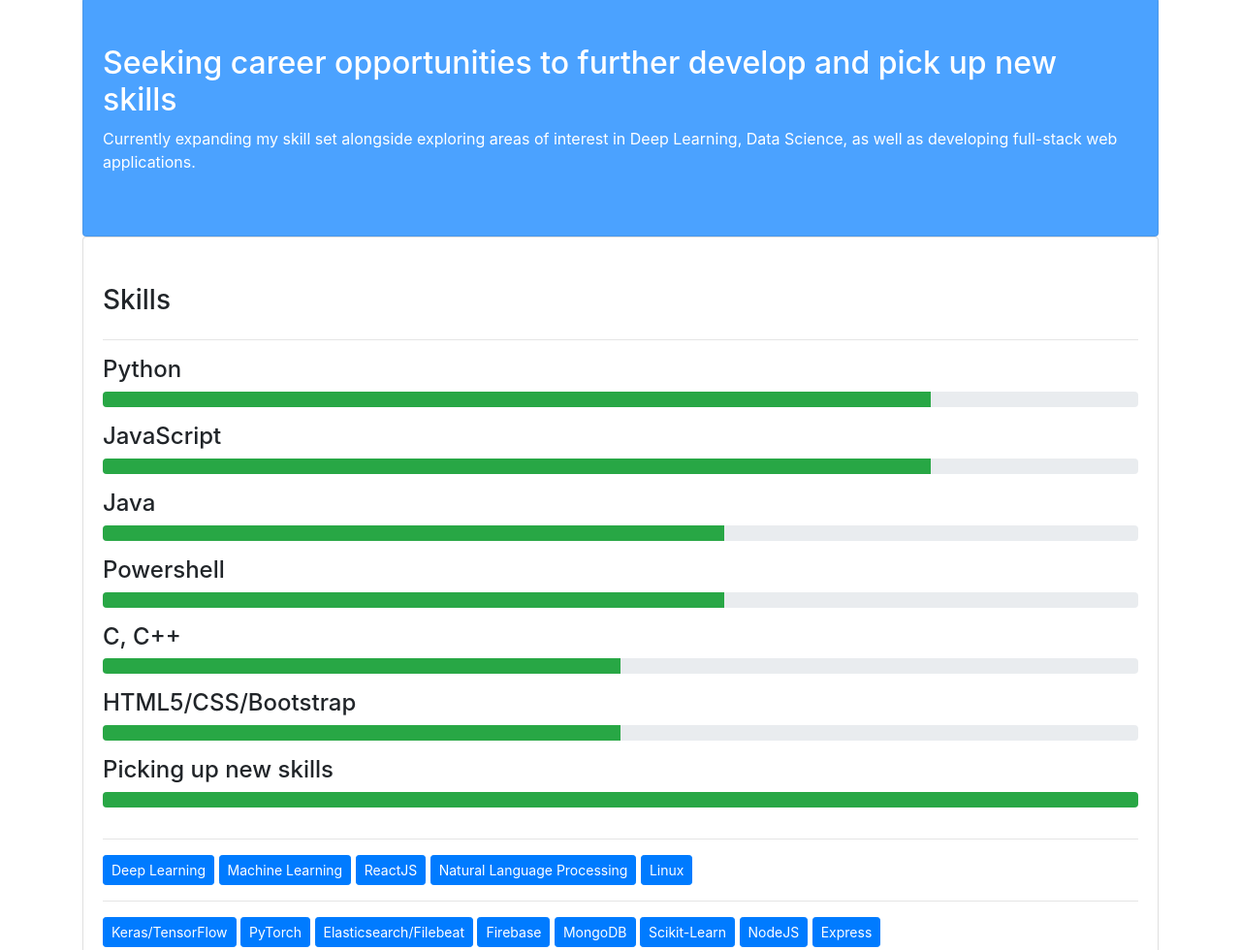
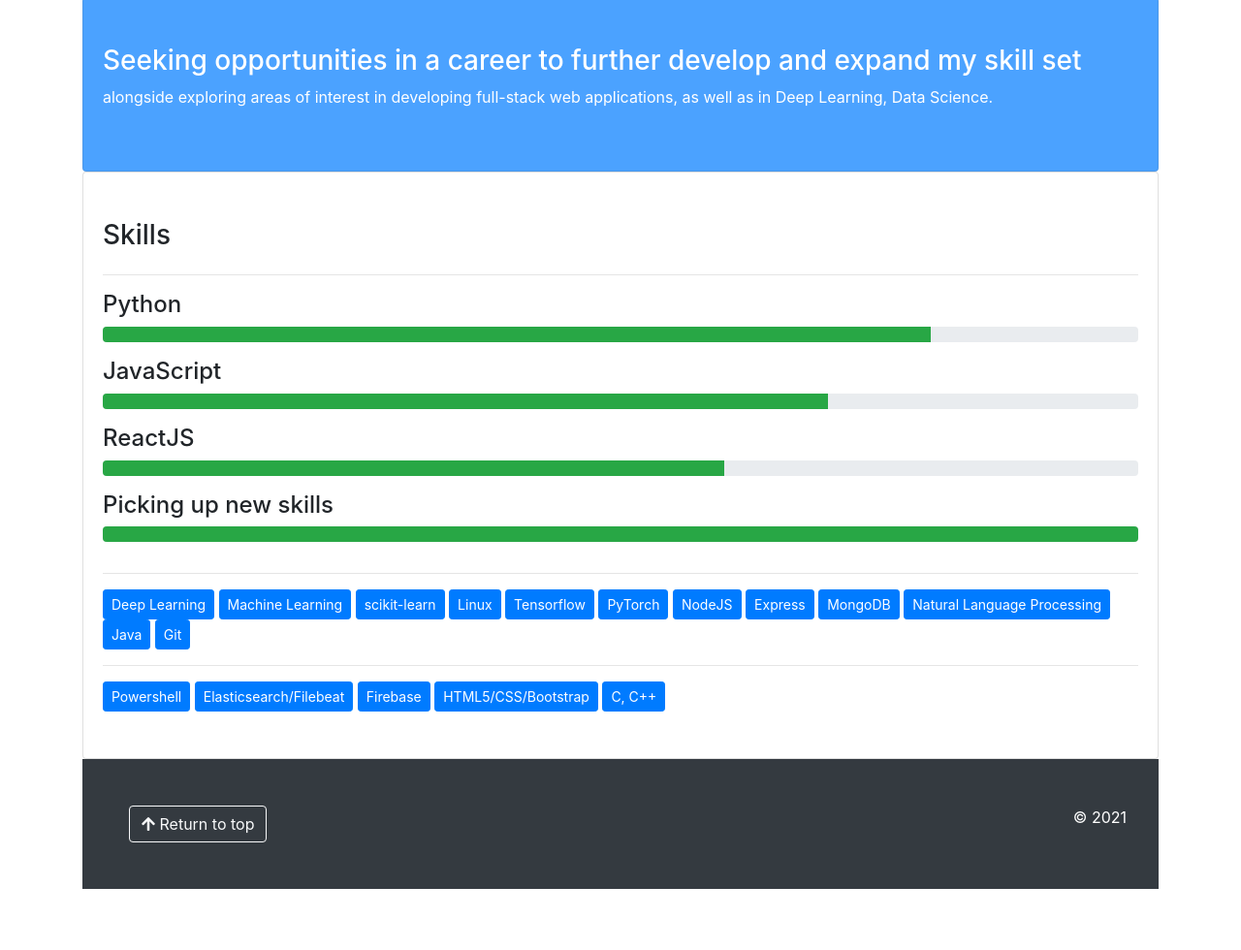
Before and after one commit to nigelawj/nigelawj.github.io, a plain HTML site: page index.html in a window 1280 px wide. Shown: the part 323-1303 px from the top of the page at 97% size. After the commit the page ends 1240 px from the top, so only its background shows below. Drawn offline with nearby package versions, Linux system fonts and the light colour scheme; some packages are replaced by stand-ins of ours; a script that the page names is missing.

Commit message:
refined descriptions - V2.1

```diff
--- a/index.html
+++ b/index.html
@@ -69,8 +69,8 @@
     <!-- SKILLS -->
     <div id="about-me" class="collapse show">
       <div class="card card-body bg-primary text-white py-5">
-        <h2>Seeking career opportunities to further develop and pick up new skills</h2>
-        <p>Currently expanding my skill set alongside exploring areas of interest in Deep Learning, Data Science, as well as developing full-stack web applications.</p>
+        <h3>Seeking opportunities in a career to further develop and expand my skill set</h3>
+        <p>alongside exploring areas of interest in developing full-stack web applications, as well as in Deep Learning, Data Science.</p>
       </div>
 
       <div class="card card-body py-5">
@@ -82,23 +82,11 @@
         </div>
         <h4>JavaScript</h4>
         <div class="progress mb-3">
-          <div class="progress-bar bg-success" style="width:80%"></div>
+          <div class="progress-bar bg-success" style="width:70%"></div>
         </div>
-        <h4>Java</h4>
+        <h4>ReactJS</h4>
         <div class="progress mb-3">
           <div class="progress-bar bg-success" style="width:60%"></div>
-        </div>
-        <h4>Powershell</h4>
-        <div class="progress mb-3">
-          <div class="progress-bar bg-success" style="width:60%"></div>
-        </div>
-        <h4>C, C++</h4>
-        <div class="progress mb-3">
-          <div class="progress-bar bg-success" style="width:50%"></div>
-        </div>
-        <h4>HTML5/CSS/Bootstrap</h4>
-        <div class="progress mb-3">
-          <div class="progress-bar bg-success" style="width:50%"></div>
         </div>
         <h4>Picking up new skills</h4>
         <div class="progress mb-3">
@@ -108,18 +96,22 @@
         <div>
           <button type="button" class="btn btn-primary btn-sm">Deep Learning</button>
           <button type="button" class="btn btn-primary btn-sm">Machine Learning</button>
-          <button type="button" class="btn btn-primary btn-sm">ReactJS</button>
+          <button type="button" class="btn btn-primary btn-sm">scikit-learn</button>
+          <button type="button" class="btn btn-primary btn-sm">Linux</button>
+          <button type="button" class="btn btn-primary btn-sm">Tensorflow</button>
+          <button type="button" class="btn btn-primary btn-sm">PyTorch</button>
+          <button type="button" class="btn btn-primary btn-sm">NodeJS</button>
+          <button type="button" class="btn btn-primary btn-sm">Express</button>
+          <button type="button" class="btn btn-primary btn-sm">MongoDB</button>
           <button type="button" class="btn btn-primary btn-sm">Natural Language Processing</button>
-          <button type="button" class="btn btn-primary btn-sm">Linux</button>
+          <button type="button" class="btn btn-primary btn-sm">Java</button>
+          <button type="button" class="btn btn-primary btn-sm">Git</button>
           <hr>
-          <button type="button" class="btn btn-primary btn-sm">Keras/TensorFlow</button>
-          <button type="button" class="btn btn-primary btn-sm">PyTorch</button>
+          <button type="button" class="btn btn-primary btn-sm">Powershell</button>
           <button type="button" class="btn btn-primary btn-sm">Elasticsearch/Filebeat</button>
           <button type="button" class="btn btn-primary btn-sm">Firebase</button>
-          <button type="button" class="btn btn-primary btn-sm">MongoDB</button>
-          <button type="button" class="btn btn-primary btn-sm">Scikit-Learn</button>
-          <button type="button" class="btn btn-primary btn-sm">NodeJS</button>
-          <button type="button" class="btn btn-primary btn-sm">Express</button>
+          <button type="button" class="btn btn-primary btn-sm">HTML5/CSS/Bootstrap</button>
+          <button type="button" class="btn btn-primary btn-sm">C, C++</button>
         </div>
       </div>
     </div>
@@ -145,17 +137,17 @@
               <p class="card-text">
                 Involved in the development of an Intranet Search Engine (ISE).
                 </br></br>
-                Wrote a simple server to replace a Tesseract module, offering better performance
+                Wrote a simple server to replace a Tesseract module, with reduced runtime and overhead
               </p>
               <p class="p-2 mb-3 bg-dark text-white">
                 NodeJS, Express, Java
               </p>
               <hr>
               <p class="card-text">
-                Prototyped and tested a Python daemon script, to process documents and tags them via Latent Dirichlet Allocation, update the Elasticsearch document fields, to allow searching for similar documents in the webservice GUI, and inserting of tagger's logs via Filebeat
+                Prototyped, tested and deployed a Python daemon script, to process documents and tags them via Latent Dirichlet Allocation, update the Elasticsearch document fields, to allow searching for similar documents in the webservice GUI, and inserting of tagger's logs via Filebeat
               </p>
               <p class="p-2 mb-3 bg-dark text-white">
-                Topic Modelling
+                Python, Topic Modelling, Elasticsearch/Filebeat, Testing
               </p>
             </div>
             <div class="card-footer">
@@ -292,6 +284,9 @@
       <div class="card card-body py-5">
         <h3 class='text-primary mr-auto'>Deep Learning</h3>
         <p>
+          Final Year Project on learning generalised features from EEG using Deep Learning for a Cognitive Brain-Computer Interface. Involved in data collection, preparation of experiments and co-authoring a paper submission for EMBC 2021
+        </p>
+        <p>
           Achieved <a href='https://github.com/nigelawj/cz4042' class='text-primary'>SOTA accuracy on a variant of MMAL-Net</a>, a Deep Learning framework for Fine-Grained Image Classification via experiments with Multitask Learning and RandAugment
         </p>
         <p>
@@ -321,6 +316,9 @@
         </div>
         <hr>
         <h3 class='text-primary mr-auto'>Machine Learning</h3>
+        <p>
+          Several <a href="https://github.com/nigelawj/store-item-demand-forecasting" class='text-primary'>Kaggle notebook competition entries</a>, using Feature Engineering and several models (XGBoost, Random Forest Regressor, Feedforward Neural Network, etc.)
+        </p>
         <p>
           Basic Scikit-learn usage with <a href='https://github.com/nigelawj/machine-learning' class='text-primary'>several classifications and regression models</a>, dealing with missing data, encoding data, cross-validation and hyperparameter tuning
         </p>
```
